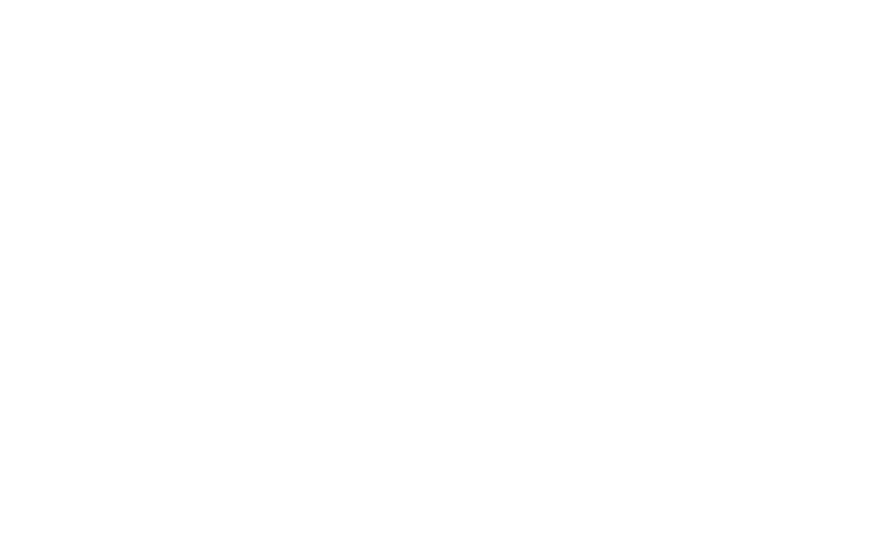
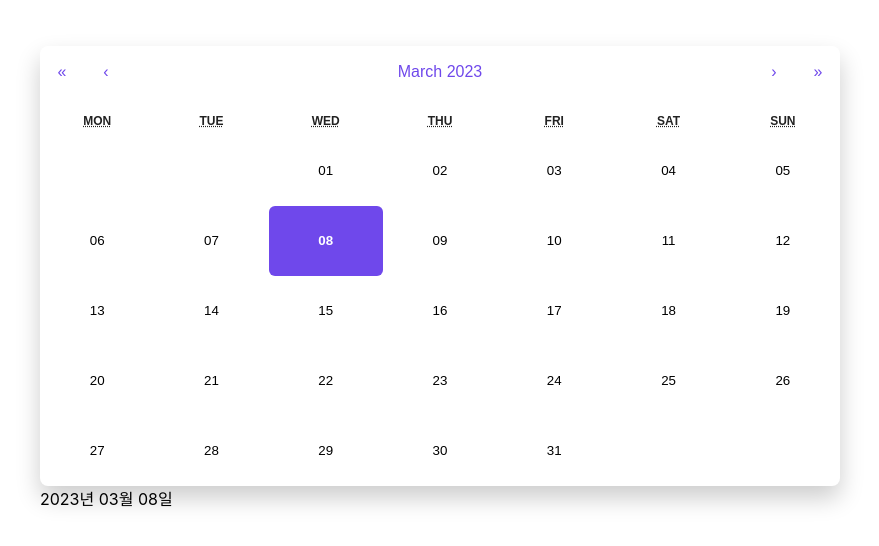
Before and after one commit to ApptiveDev/apptive-18th-team4-frontend, a React (Create React App) app: page /annualPlan in a window 1280 px wide. Before the commit this address had no page. Shown: the part 122-668 px from the top of the page, without its empty margins (200-1079 px from the left). Built offline with nearby package versions, Linux system fonts and the light colour scheme.

Commit message:
style: calendar library custom

```diff
--- a/package.json
+++ b/package.json
@@ -7,12 +7,15 @@
     "@testing-library/jest-dom": "^5.16.5",
     "@testing-library/react": "^13.4.0",
     "@testing-library/user-event": "^13.5.0",
-    "axios": "^1.3.4",
+    "axios": "^1.4.0",
     "gapi-script": "^1.2.0",
+    "moment": "^2.29.4",
     "node-sass": "^7.0.3",
     "react": "^18.2.0",
+    "react-calendar": "^4.2.1",
     "react-dom": "^18.2.0",
     "react-hook-geolocation": "^1.1.0",
+    "react-query": "^3.39.3",
     "react-router-dom": "^6.3.0",
     "react-scripts": "5.0.1",
     "sass": "^1.62.0",
--- a/src/App.js
+++ b/src/App.js
@@ -5,6 +5,7 @@
 import SignUp from './pages/signUp/signUp'
 import Login from './pages/login/login'
 
+import AnnualPlan from './pages/annual_plan/annual_plan';
 import Test from './pages/geolocation/index'
 
 function App() {
@@ -16,6 +17,7 @@
           <Route path="/signup" element={<SignUp />} />
           <Route path="/login" element={<Login />} />
 
+          <Route path='/annualPlan' element={<AnnualPlan />} />
           <Route path="/test" element={<Test />} />
         </Routes>
       </Router>
--- /dev/null
+++ b/src/pages/annual_plan/annual_plan.css
@@ -0,0 +1,198 @@
+.calendar_container {
+  height: 100vh;
+  display: flex;
+  justify-content: center;
+  align-items: center;
+}
+
+/*calendar library css*/
+.react-calendar {
+  width: 800px;
+  max-width: 100%;
+  background-color: #fff;
+  color: #222;
+  border-radius: 8px;
+  box-shadow: 0 12px 24px rgba(0, 0, 0, 0.2);
+  font-family: Arial, Helvetica, sans-serif;
+  line-height: 1.125rem;
+}
+
+.react-calendar--doubleView {
+  width: 700px;
+}
+
+.react-calendar--doubleView .react-calendar__viewContainer {
+  display: flex;
+  margin: -0.5em;
+}
+
+.react-calendar--doubleView .react-calendar__viewContainer > * {
+  width: 50%;
+  margin: 0.5em;
+}
+
+.react-calendar,
+.react-calendar *,
+.react-calendar *:before,
+.react-calendar *:after {
+  -moz-box-sizing: border-box;
+  -webkit-box-sizing: border-box;
+  box-sizing: border-box;
+}
+
+.react-calendar button {
+  margin: 0;
+  border: 0;
+  outline: none;
+}
+
+.react-calendar button:enabled:hover {
+  cursor: pointer;
+}
+
+.react-calendar__navigation {
+  display: flex;
+  height: 44px;
+  margin-bottom: 1em;
+}
+
+.react-calendar__navigation button {
+  color: #6f48eb;
+  min-width: 44px;
+  background: none;
+  font-size: 16px;
+  margin-top: 8px;
+}
+
+.react-calendar__navigation button:disabled {
+  background-color: #f0f0f0;
+}
+
+.react-calendar__navigation button:enabled:hover,
+.react-calendar__navigation button:enabled:focus {
+  background-color: #f8f8fa;
+}
+
+.react-calendar__month-view__weekdays {
+  text-align: center;
+  text-transform: uppercase;
+  font-weight: bold;
+  font-size: 0.75em;
+}
+
+.react-calendar__month-view__weekdays__weekday {
+  padding: 0.5em;
+}
+
+.react-calendar__month-view__weekNumbers .react-calendar__tile {
+  display: flex;
+  align-items: center;
+  justify-content: center;
+  font-size: 0.75em;
+  font-weight: bold;
+}
+
+/*주말 빨간색으로 표시
+.react-calendar__month-view__days__day--weekend {
+  color: #d10000;
+}
+*/
+
+.react-calendar__month-view__days__day--neighboringMonth {
+  color: #757575;
+}
+
+.react-calendar__year-view .react-calendar__tile,
+.react-calendar__decade-view .react-calendar__tile,
+.react-calendar__century-view .react-calendar__tile {
+  padding: 2em 0.5em;
+}
+
+.react-calendar__tile {
+  max-width: 100%;
+  padding: 10px 6.6667px;
+  background: none;
+  text-align:center;
+  line-height: 3.125rem; /*여기 수정*/
+}
+
+.react-calendar__tile:disabled {
+  background-color: #f0f0f0;
+}
+
+.react-calendar__tile:enabled {
+  border-radius: 6px;
+}
+
+.react-calendar__tile:enabled:hover,
+.react-calendar__tile:enabled:focus {
+  background: #f8f8fa;
+  color: #6f48eb;
+  border-radius: 6px;
+}
+
+.react-calendar__tile--now {
+  background: #6f48eb33;
+  border-radius: 6px;
+  font-weight: bold;
+  color: #6f48eb;
+}
+
+.react-calendar__tile--now:enabled:hover,
+.react-calendar__tile--now:enabled:focus {
+  background: #6f48eb33;
+  border-radius: 6px;
+  font-weight: bold;
+  color: #6f48eb;
+}
+
+.react-calendar__tile--hasActive {
+  background: #76baff;
+}
+
+.react-calendar__tile--hasActive:enabled:hover,
+.react-calendar__tile--hasActive:enabled:focus {
+  background: #f8f8fa;
+}
+
+.react-calendar__tile--active {
+  background: #6f48eb;
+  border-radius: 6px;
+  font-weight: bold;
+  color: white;
+}
+
+.react-calendar__tile--active:enabled:hover,
+.react-calendar__tile--active:enabled:focus {
+  background: #6f48eb;
+  color: white;
+}
+
+.react-calendar--selectRange .react-calendar__tile--hover {
+  background-color: #f8f8fa;
+}
+
+/*여러 날짜 걸쳐서*/
+.react-calendar__tile--range {
+  background: #f8f8fa;
+  color: #6f48eb;
+  border-radius: 0;
+ }
+
+ .react-calendar__tile--rangeStart {
+  border-top-right-radius: 0;
+  border-bottom-right-radius: 0;
+  border-top-left-radius: 6px;
+  border-bottom-left-radius: 6px;
+  background: #6f48eb;
+  color: white;
+ }
+
+ .react-calendar__tile--rangeEnd {
+  border-top-left-radius: 0;
+  border-bottom-left-radius: 0;
+  border-top-right-radius: 6px;
+  border-bottom-right-radius: 6px;
+  background: #6f48eb;
+  color: white;
+ }
--- /dev/null
+++ b/src/pages/annual_plan/annual_plan.js
@@ -0,0 +1,44 @@
+import { useState } from "react";
+import Calendar from 'react-calendar';
+import moment from 'moment';
+import { useQuery } from 'react-query';
+import axios from 'axios';
+//import 'react-calendar/dist/Calendar.css';
+import './annual_plan.css'
+
+export default function AnnualPlan() {
+    const [date, showDate] = useState(new Date());
+    const [mark, setMark] = useState([]);
+
+    return (
+        <div className="calendar_container">
+          <div>
+            <Calendar
+              onChange={showDate} // useState로 포커스 변경 시 현재 날짜 받아오기
+              formatDay={(locale, date) => moment(date).format("DD")} // 날'일' 제외하고 숫자만 보이도록 설정
+              value={date}
+              navigationLabel={null}
+              showNeighboringMonth={false} //  이전, 이후 달의 날짜는 보이지 않도록 설정
+              tileContent={({ date, view }) => { // 날짜 타일에 컨텐츠 추가하기 (html 태그)
+                // 추가할 html 태그를 변수 초기화
+                let html = [];
+                // 현재 날짜가 post 작성한 날짜 배열(mark)에 있다면, dot div 추가
+                if (mark.find((x) => x === moment(date).format("YYYY-MM-DD"))) {
+                  html.push(<div className="dot"></div>);
+                }
+                // 다른 조건을 주어서 html.push 에 추가적인 html 태그를 적용할 수 있음.
+                return (
+                  <>
+                    <div>
+                      {html}
+                    </div>
+                  </>
+                );
+              }} />
+            <div>
+                {moment(date).format("YYYY년 MM월 DD일")}
+            </div>
+          </div>
+        </div>
+    )
+}
```
Also changed, not shown: 2 other files (tests, documents, lock files or other folders).
